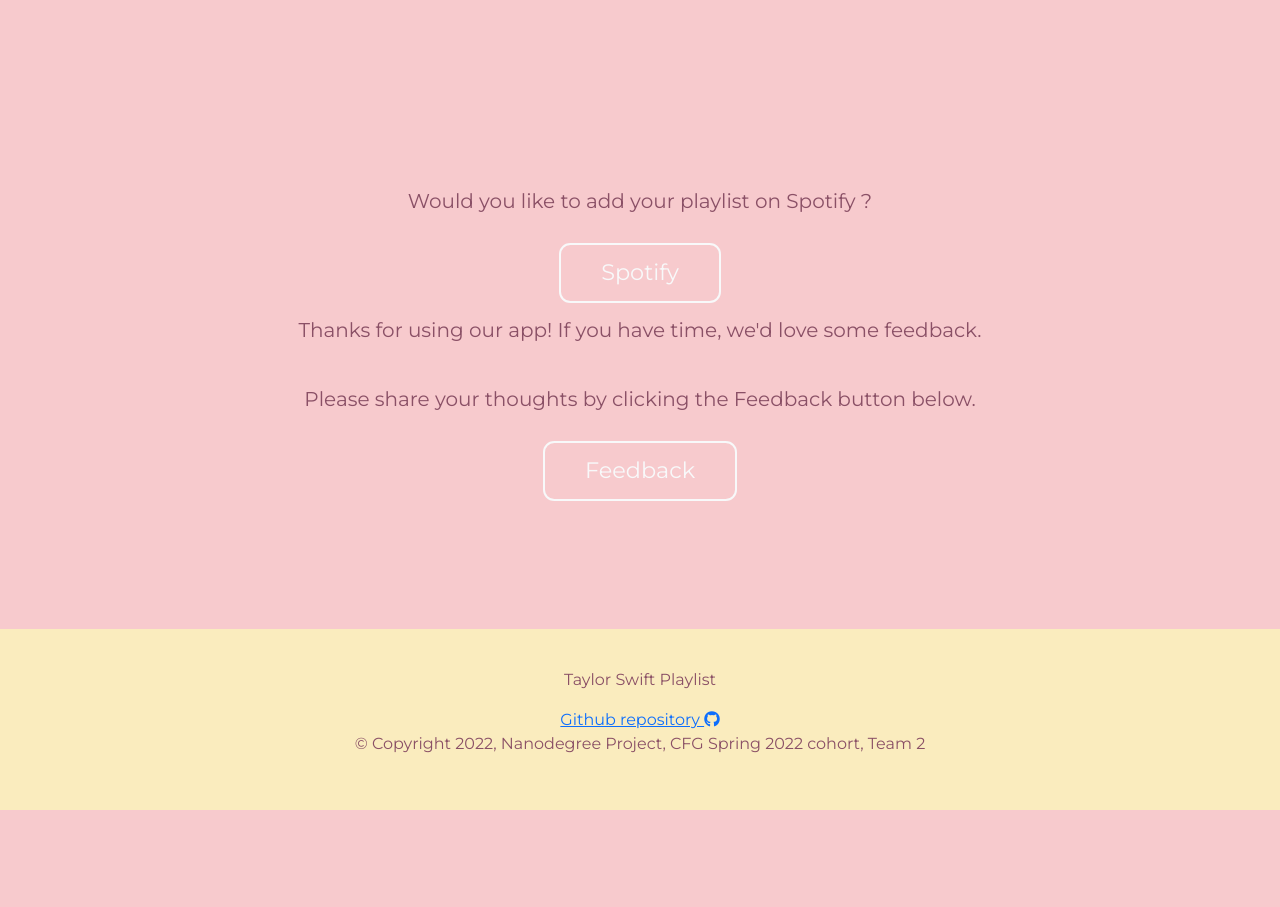
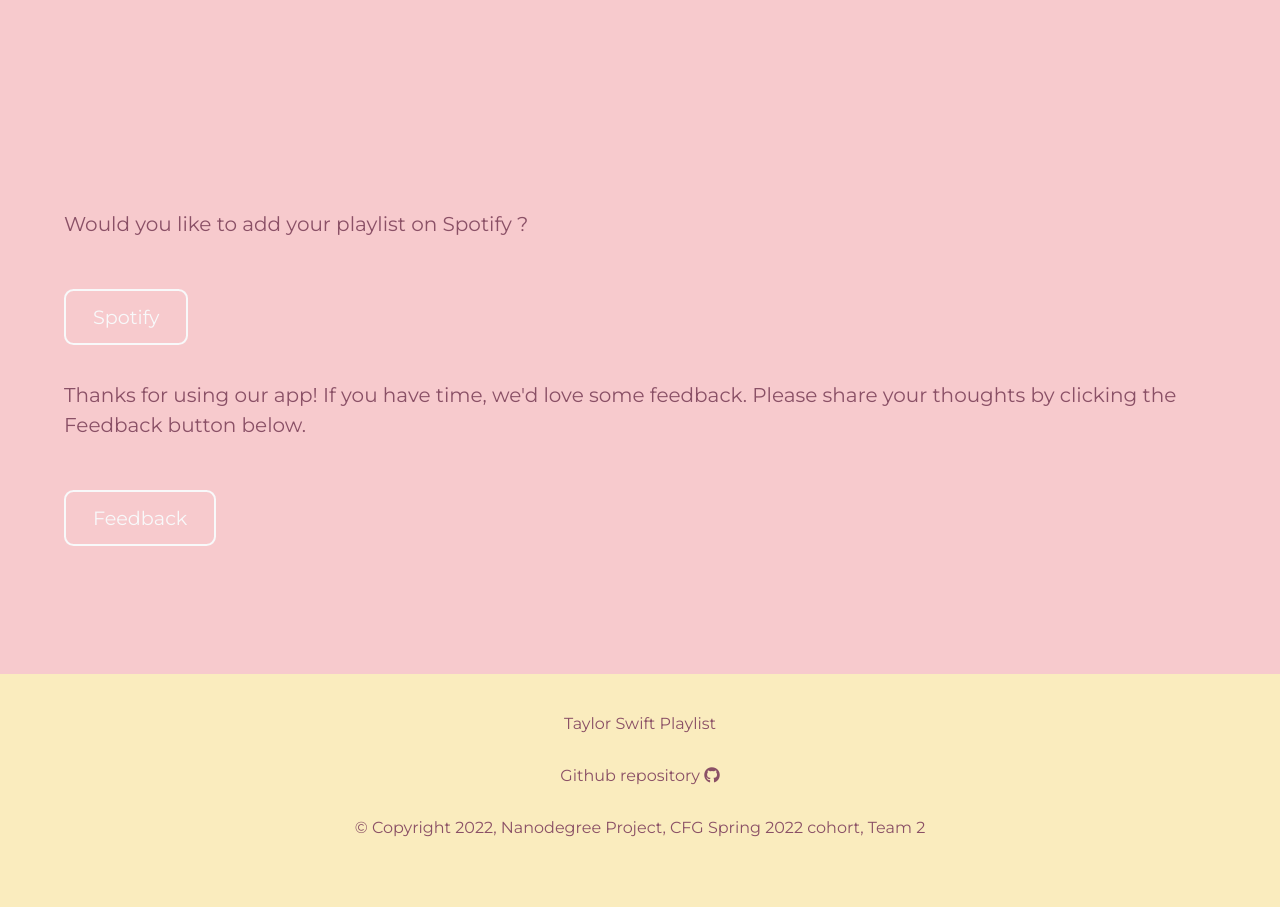
Before and after one commit to ThakkarPurvi/Taylor_Swift_Project-2, a Flask app: page /playlist in a window 1280 px wide. Shown: the part 308-1215 px from the top of the page. Before the commit the page ends 1118 px from the top, so only its background shows below. Run offline with Flask 2, Linux system fonts and the light colour scheme; some libraries are stand-ins or nearby versions.

Commit message:
done front end

```diff
--- a/static/css/styles.css
+++ b/static/css/styles.css
@@ -40,7 +40,6 @@ h2 {
     font-size: 2em;
     font-weight: 900;
   }
-
 
 
 /* Title  Home page */
@@ -182,37 +181,54 @@ h2 {
     padding-top: 6%;
     padding-left: 5%;
     padding-right: 5%;
-
+    text-align: left;
 }
 
 .container-fluid-form-playlist p {
-    padding-top: 1%;
-    padding-bottom: 1%;
+    padding-top: 3%;
+    padding-bottom: 3%;
     color: #8a5066;
     font-size: 1.25em;
     font-weight: 500;
 }
 
+.btn-group-lg .btn,
+#playlist .btn-lg {
+    padding: .6em 1.4em;
+    font-size: 1.2em;
+    border-radius: .5em;
+}
+
+#playlist .btn{
+    font-weight: 400;
+    border: 2.5px solid;
+}
+
+
+
+
+
 /* footer */
 
-footer {
+.container-footer {
     background-color: #faecbe;
     color: #8a5066;
-    padding: 3% 5%;
+    padding: 3% 3%;
 }
 
-footer p {
+.container-footer p {
     font-size: 1.0em;
+    padding-bottom: 1%;
     font-weight: 400;
 }
 
-link-footer a {
+.container-footer a {
     color: #8a5066;
     padding: 2px 4px;
     text-decoration: none;
 }
 
-link-footer a:hover {
+.container-footer a:hover {
     color: #F7cacd;
     text-decoration: underline;
 }
--- a/templates/layout.html
+++ b/templates/layout.html
@@ -51,7 +51,7 @@
   <footer id="footer">
     <div class="container-footer">
       <p> Taylor Swift Playlist </p>
-      <a href="https://github.com/ThakkarPurvi/Taylor_Swift_Project-2"> Github repository <i class="fa fa-github"></i></a>
+      <p><a href="https://github.com/ThakkarPurvi/Taylor_Swift_Project-2"> Github repository <i class="fa fa-github"></i></a></p>
       <p>© Copyright 2022, Nanodegree Project, CFG Spring 2022 cohort, Team 2</p>
     </div>
   </footer>
--- a/templates/playlist.html
+++ b/templates/playlist.html
@@ -23,8 +23,8 @@
         {% else %}
         <p>The playlist has been created on your spotify account. Go to spotify to find it.</p>
         {% endif %}
-        <p>Thanks for using our app! If you have time, we'd love some feedback.</p>
-        <p>Please share your thoughts by clicking the Feedback button below.</p>
+        <p>Thanks for using our app! If you have time, we'd love some feedback.
+        Please share your thoughts by clicking the Feedback button below.</p>
         <input type="submit" class="btn btn-outline-light btn-lg" value="Feedback" name="action1" />
     </form>
 </div>
```
